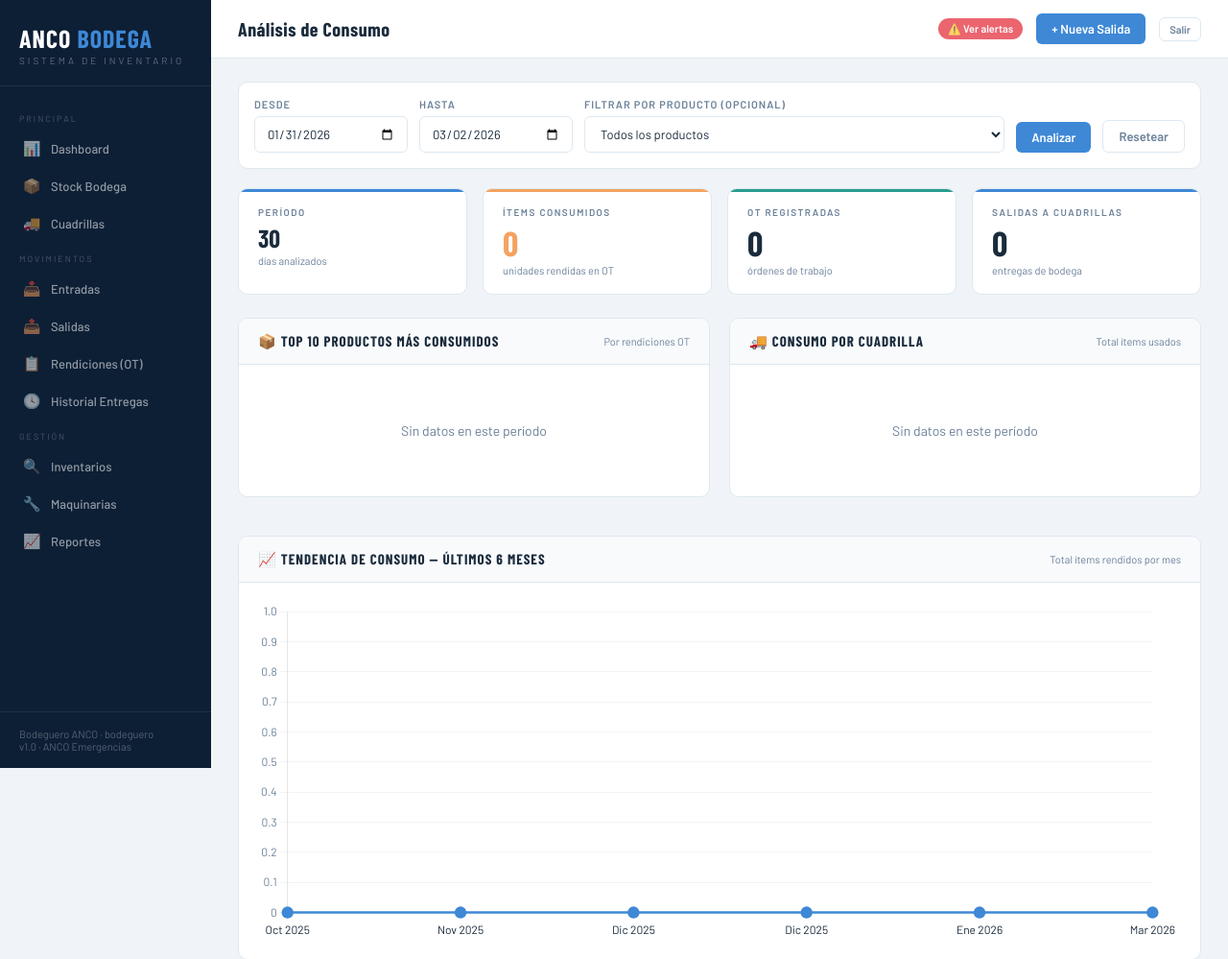
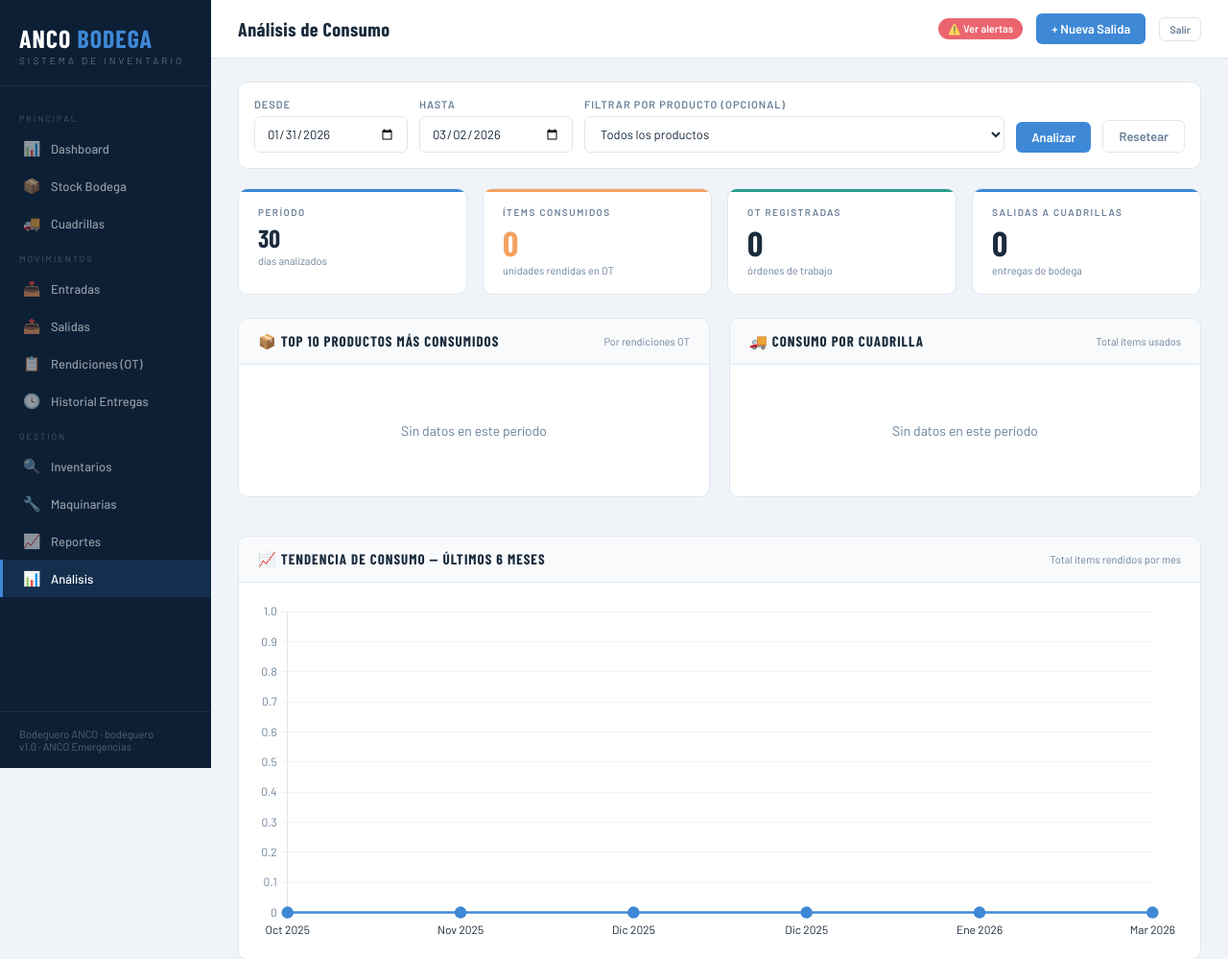
Before and after one commit to bodegaanco/anco-bodega, a Flask app: page /analisis/ in a window 1280 px wide. Shown: the top 999 px of the page at 96% size. Run offline with Flask 3, Linux system fonts and the light colour scheme; a user stored in the database is signed in; some web fonts are replaced.

Commit message:
Update base.html
ADD BOTON DE ANALISIS

```diff
--- a/app/templates/base.html
+++ b/app/templates/base.html
@@ -166,6 +166,7 @@
     <a class="nav-item {% if 'inventario' in request.endpoint %}active{% endif %}" href="{{ url_for('inventario.index') }}"><span class="icon">🔍</span> Inventarios</a>
     <a class="nav-item {% if 'maquinarias' in request.endpoint %}active{% endif %}" href="{{ url_for('maquinarias.index') }}"><span class="icon">🔧</span> Maquinarias</a>
     <a class="nav-item {% if 'reportes' in request.endpoint %}active{% endif %}" href="{{ url_for('reportes.index') }}"><span class="icon">📈</span> Reportes</a>
+    <a class="nav-item {% if 'analisis' in request.endpoint %}active{% endif %}" href="{{ url_for('analisis.index') }}"><span class="icon">📊</span> Análisis</a>
   </nav>
   <div class="sidebar-footer">
     {{ current_user.nombre }} · {{ current_user.rol }}<br>
```
